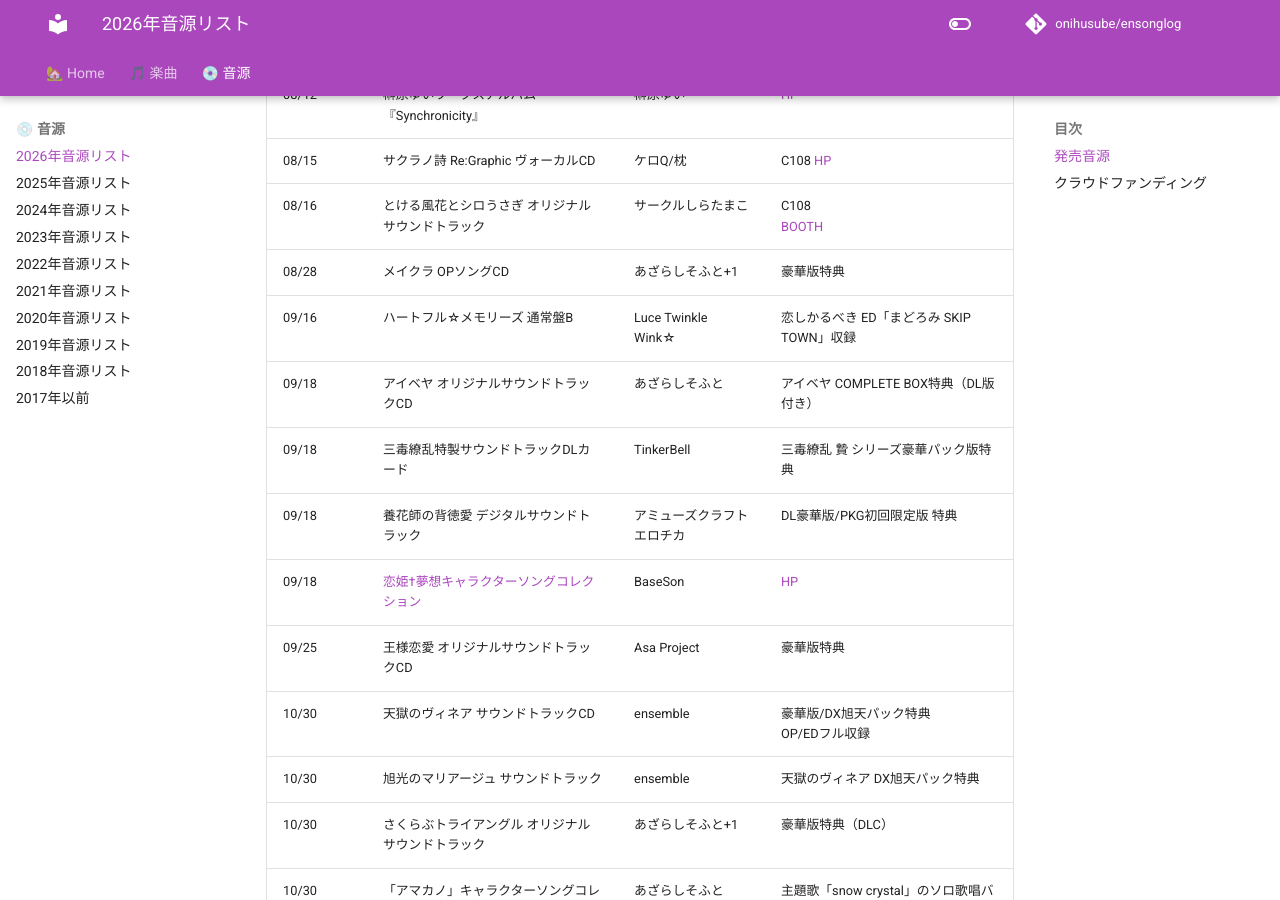
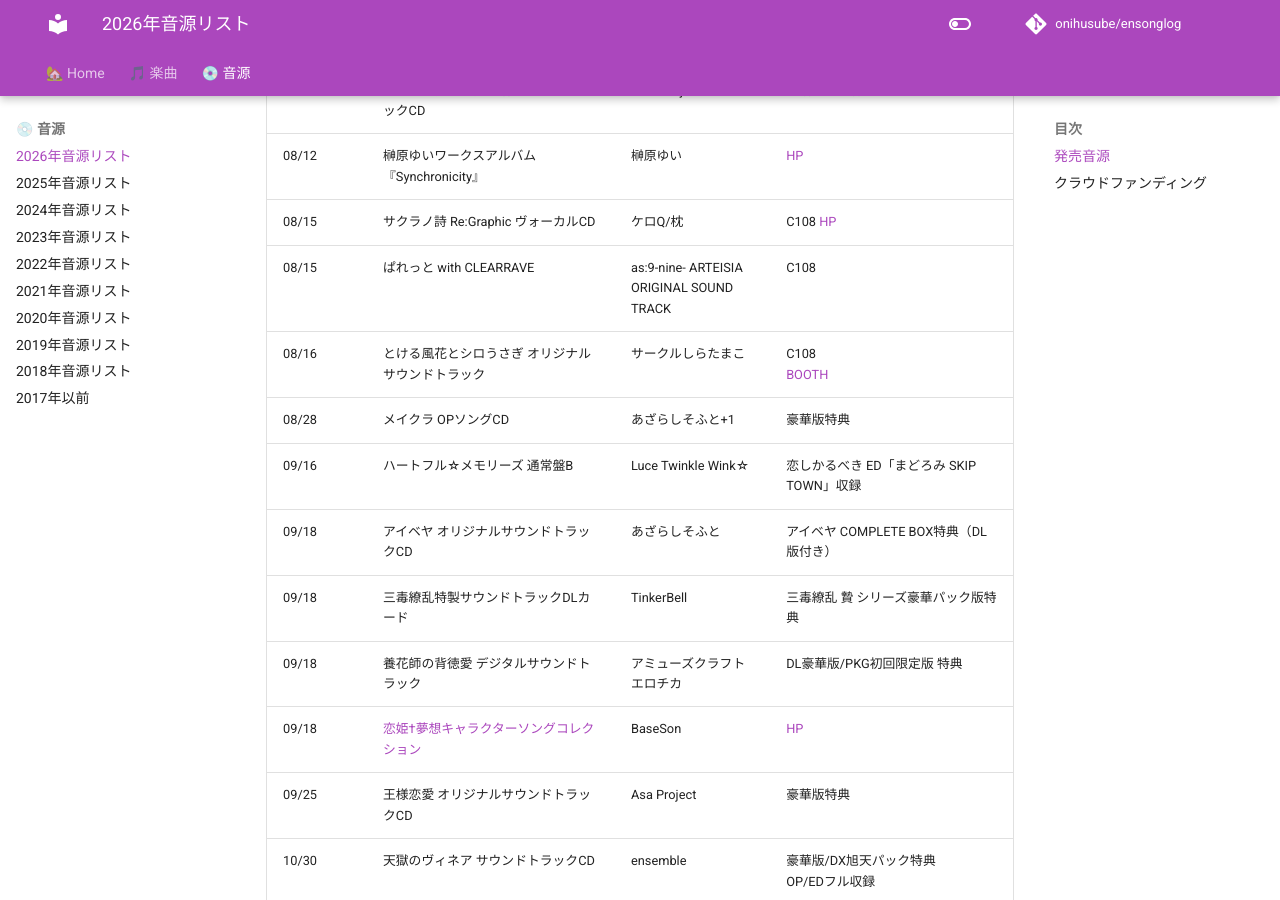
Before and after one commit to onihusube/ensonglog, an MkDocs documentation site: the page built from docs/2026/音源.md, in a window 1280 px wide and 900 px high, scrolled down 10202 px. Built offline with MkDocs 1.6.1 and Material for MkDocs 9.7.7, drawn with Linux system fonts in a browser that asks for light colours; comment, search, counter and statistics services are not loaded.

Commit message:
音源リストにも追記

```diff
--- a/docs/2026/音源.md
+++ b/docs/2026/音源.md
@@ -147,6 +147,7 @@ search:
 | 07/31 | ぼっちな魔王と俺の塔 サウンドトラックCD | KarinProject | 巨塔edition特典 |
 | 08/12 | 榊原ゆいワークスアルバム『Synchronicity』 | 榊原ゆい | [HP](https://wardrecords.com/page/sakakibarayui/synchronicity/) |
 | 08/15 | サクラノ詩 Re:Graphic ヴォーカルCD | ケロQ/枕 | C108 [HP](https://www.keromakura.net/event/comiket/c108/) |
+| 08/15 | ぱれっと with CLEARRAVE | as:9-nine- ARTEISIA ORIGINAL SOUND TRACK | C108 |
 | 08/16 | とける風花とシロうさぎ オリジナルサウンドトラック | サークルしらたまこ | C108 </br> [BOOTH](https://shiratamaco.booth.pm/items/8538159) |
 | 08/28 | メイクラ OPソングCD | あざらしそふと+1 | 豪華版特典 |
 | 09/16 | ハートフル☆メモリーズ 通常盤B | Luce Twinkle Wink☆ | 恋しかるべき ED「まどろみ SKIP TOWN」収録 |
```
